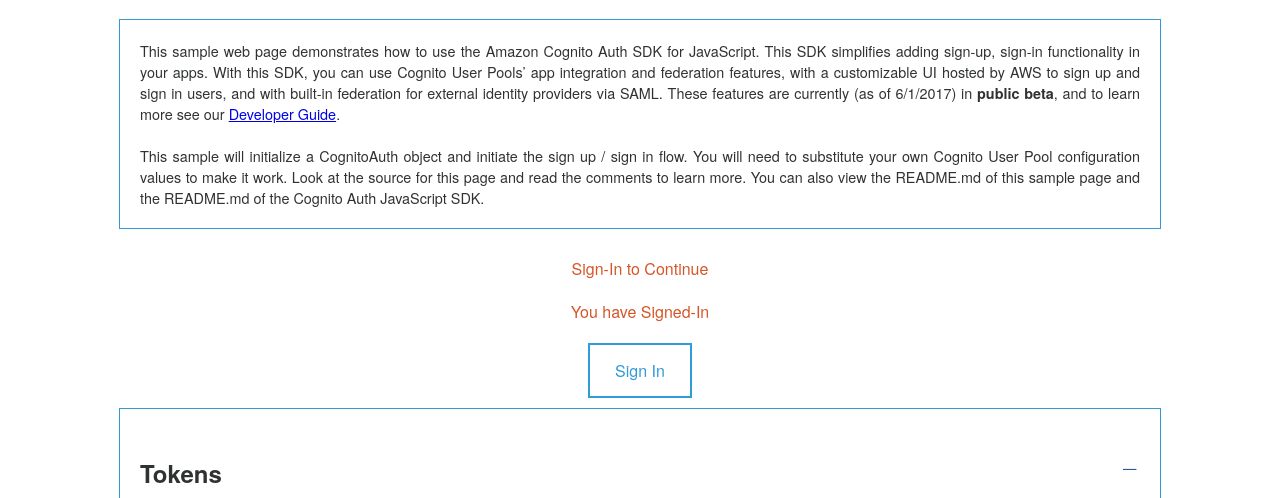
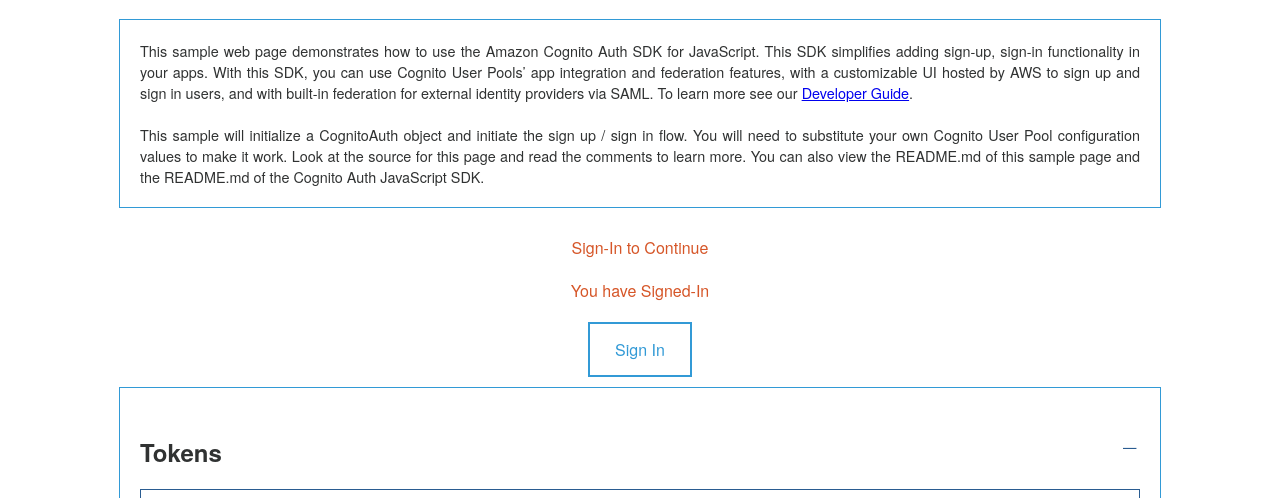
Before and after one commit to amazon-archives/amazon-cognito-auth-js, a website built with webpack: page sample/index.html in a window 1280 px wide. Shown: the part 302-800 px from the top of the page. Built offline with nearby package versions, Linux system fonts and the light colour scheme.

Commit message:
Update index.html

```diff
--- a/sample/index.html
+++ b/sample/index.html
@@ -51,7 +51,7 @@
       With this SDK, you can use Cognito User Pools’ app integration and federation features,
       with a customizable UI hosted by AWS to sign up and sign in users, and with built-in federation
       for external identity providers via SAML.
-      These features are currently (as of 6/1/2017) in <b>public beta</b>, and to learn more
+      To learn more
       see our <a href="http://docs.aws.amazon.com/cognito/latest/developerguide/what-is-amazon-cognito.html">Developer Guide</a>.<br>
       <br>
       This sample will initialize a CognitoAuth object and initiate the sign up / sign in flow.
```
